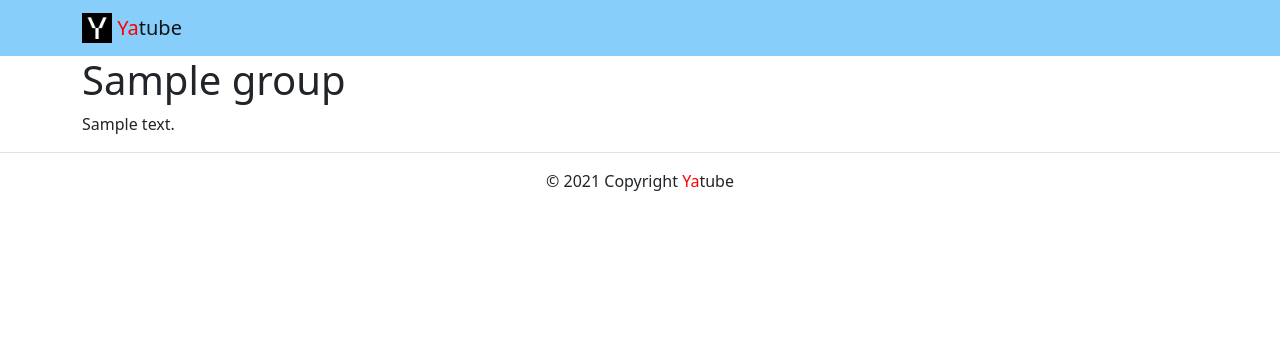
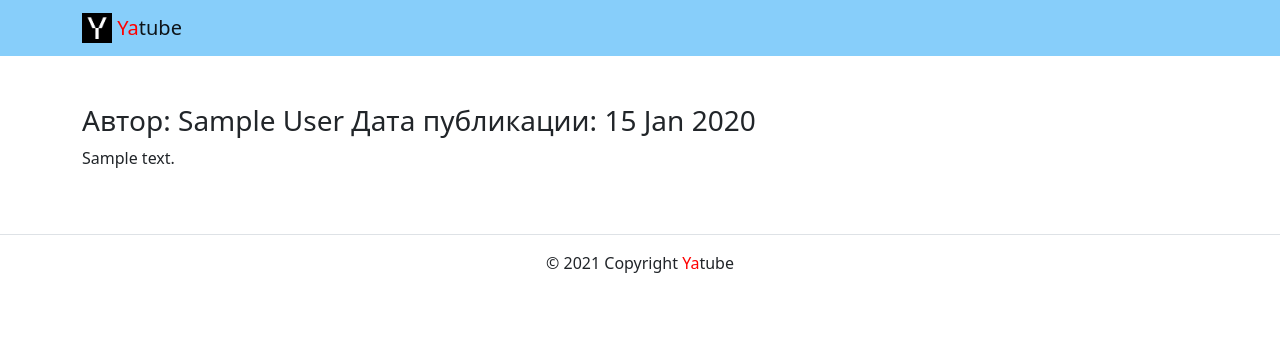
Before and after one commit to Ramiras123/hw02_community, a Django app: a page that uses yatube/templates/base.html in a window 1280 px wide. Shown: the top 356 px of the page. Run offline with Django 3.2, Linux system fonts and the light colour scheme; tables that the repository leaves empty hold one stand-in row (values such as "Sample post"); some libraries are stand-ins or nearby versions.

Commit message:
Pep8 fix

```diff
--- a/yatube/posts/admin.py
+++ b/yatube/posts/admin.py
@@ -17,4 +17,5 @@ class PostAdmin(admin.ModelAdmin):
     empty_value_display = '-пусто-'
 
 
-admin.site.register(Post, PostAdmin, Group)
+admin.site.register(Post, PostAdmin)
+admin.site.register(Group)
--- a/yatube/posts/urls.py
+++ b/yatube/posts/urls.py
@@ -3,5 +3,4 @@ from . import views
 app_name = 'posts'
 urlpatterns = [
     path('', views.index, name='index'),
-    path('group_list/<slug:slug>/', views.group_list, name='group_list')
-    ]
+    path('group_list/<slug:slug>/', views.group_list, name='group_list')]
--- a/yatube/posts/views.py
+++ b/yatube/posts/views.py
@@ -13,8 +13,10 @@ def index(request):
 
 def group_list(request, slug):
     group = get_object_or_404(Group, slug=slug)
+    posts = Post.objects.filter(group=group).order_by("-pub_date")[:10]
     template = 'posts/group_list.html'
     context = {
-        'group': group,
+        'posts': posts,
+        'groups': group
     }
     return render(request, template, context)
--- a/yatube/templates/base.html
+++ b/yatube/templates/base.html
@@ -1,10 +1,8 @@
-<!DOCTYPE html> <!-- Используется html 5 версии -->
-<html lang="ru"> <!-- Язык сайта - русский -->
+<!DOCTYPE html>
+<html lang="ru">
   <head>
-    <meta charset="utf-8"> <!-- Кодировка сайта -->
-    <!-- Сайт готов работать с мобильными устройствами -->
+    <meta charset="utf-8">
     <meta name="viewport" content="width=device-width, initial-scale=1">
-    <!-- Загружаем фав-иконки -->
       {% load static %}
     <link rel="icon" href="{% static 'img/fav/favicon.ico' %}" type="image">
     <link rel="apple-touch-icon" sizes="180x180" href="{% static 'img/fav/apple-touch-icon.png' %}">
@@ -12,7 +10,6 @@
     <link rel="icon" type="image/png" sizes="16x16" href="{% static 'img/fav/favicon-16x16.png' %}">
     <meta name="msapplication-TileColor" content="#000">
     <meta name="theme-color" content="#ffffff">
-    <!-- Подключен файл со стандартными стилями бустрап -->
     <link rel="stylesheet" href="{% static 'css/bootstrap.min.css'%}">
     <title>Последние обновления на сайте</title>
   </head>
@@ -21,14 +18,9 @@
         {% include 'posts/includes/header.html' %}
     </header>
     <main>
-      <!-- класс py-5 создает отступы сверху и снизу блока -->
         {% block content%}
         {% endblock %}
     </main>
-    <!-- Использованы классы бустрапа: -->
-    <!-- border-top: создаёт тонкую линию сверху блока -->
-    <!-- text-center: выравнивает текстовые блоки внутри блока по центру -->
-    <!-- py-3: контент внутри размещается с отступом сверху и снизу -->
     <footer class="border-top text-center py-3">
         {% include 'posts/includes/footer.html' %}
     </footer>
--- a/yatube/templates/posts/group_list.html
+++ b/yatube/templates/posts/group_list.html
@@ -1,15 +1,16 @@
 {% extends 'base.html' %}
 {% block title %} Записи сообщества {{ group }}{% endblock %}
 {% block content %}
-<!-- класс py-5 создает отступы сверху и снизу блока -->
-  <div class="container">
-    <h1>{{ group }}</h1>
-    <p>
-      {{ group.description }}
-    </p>
-    {% for post in page_obj %}
-      {% include 'includes/post_body.html' %}
-      {% if not forloop.last %}<hr>{% endif%}
-    {% endfor %}
-  </div>
+    <div class="container py-5">
+        {% for post in posts %}
+        {% if post.group.get_full_name == group.title %}
+            <h3>
+                Автор: {{ post.author.get_full_name }}
+                Дата публикации: {{ post.pub_date|date:"d M Y" }}
+            </h3>
+            <p>{{ post.text|linebreaksbr }}</p>
+        {% if not forloop.last %}<hr>{% endif %}
+        {% endif %}
+        {% endfor %}
+    </div>
 {% endblock %}
--- a/yatube/templates/posts/index.html
+++ b/yatube/templates/posts/index.html
@@ -14,12 +14,12 @@
           </ul>
           <p>{{ post.text }}</p>
           {% if post.group %}
-             <a href="{% url 'posts:group_list' post.group.slug %}">все записи группы</a>
+             <a href="{% url 'posts:group_list' post.group.slug %}"
+             >все записи группы</a>
           {% endif %}
           {% if not forloop.last %}<hr>{% endif %}
         {% endfor %}
        </p>
         </article>
-        <!-- под последним постом нет линии -->
       </div>
   {% endblock %}
```
